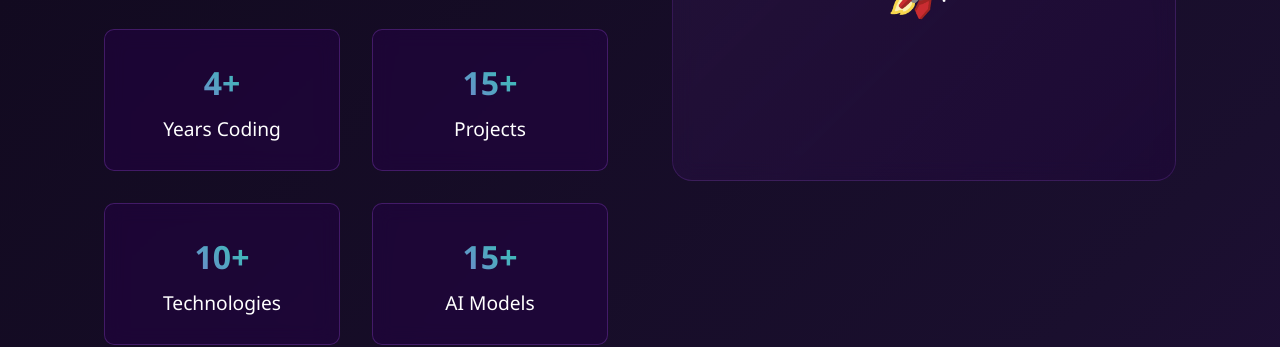
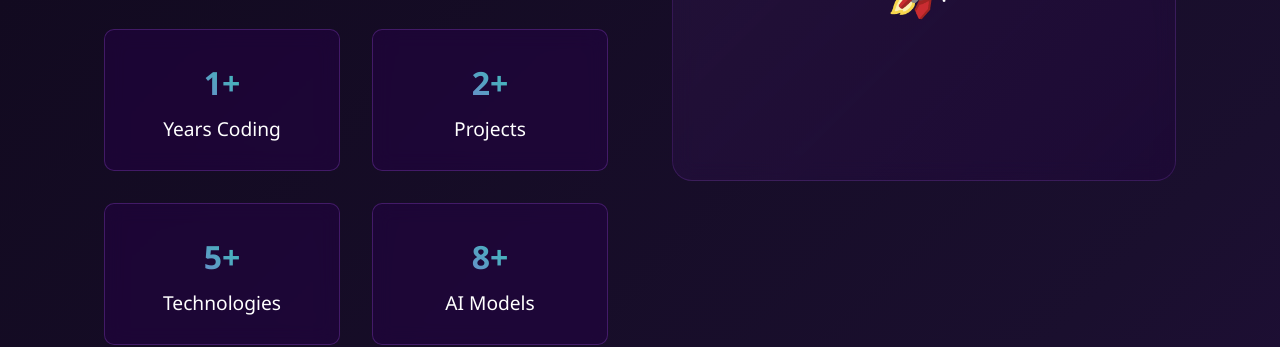
Before and after one commit to iamaxyan/x-night, a plain HTML site: page index.html in a window 1280 px wide. Shown: the part 1408-1755 px from the top of the page. Drawn offline with Linux system fonts and the light colour scheme.

Commit message:
Update index.html

```diff
--- a/index.html
+++ b/index.html
@@ -76,19 +76,19 @@
 
                 <div class="about-stats">
                     <div class="stat-item">
-                        <div class="stat-number">4+</div>
+                        <div class="stat-number">1+</div>
                         <div>Years Coding</div>
                     </div>
                     <div class="stat-item">
-                        <div class="stat-number">15+</div>
+                        <div class="stat-number">2+</div>
                         <div>Projects</div>
                     </div>
                     <div class="stat-item">
-                        <div class="stat-number">10+</div>
+                        <div class="stat-number">5+</div>
                         <div>Technologies</div>
                     </div>
                     <div class="stat-item">
-                        <div class="stat-number">15+</div>
+                        <div class="stat-number">8+</div>
                         <div>AI Models</div>
                     </div>
                 </div>
```
